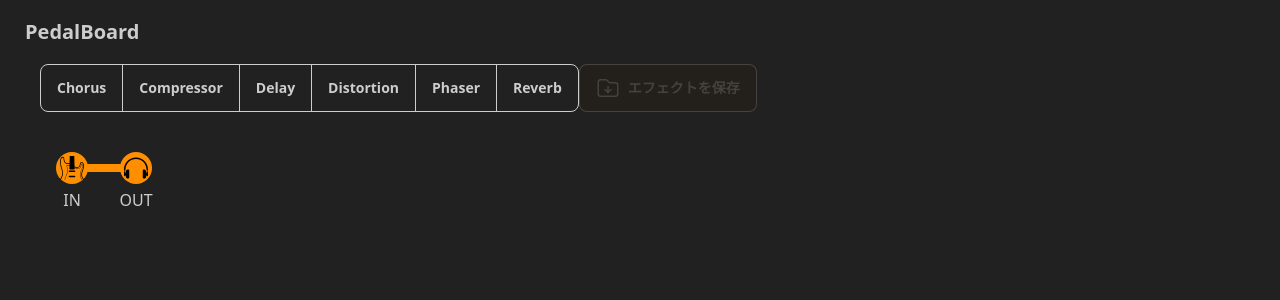
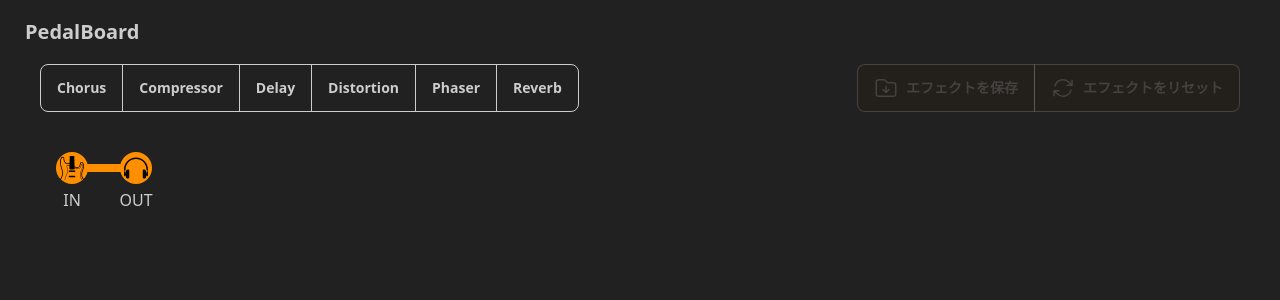
Before and after one commit to meuzi8122/spotify-pedalboard-control, a SvelteKit app: page / in a window 1280 px wide. Shown: the top 300 px of the page. Built offline with nearby package versions, Linux system fonts and the light colour scheme.

Commit message:
リセットボタン追加

```diff
--- /dev/null
+++ b/src/lib/component/icon/ResetIcon.svelte
@@ -0,0 +1,14 @@
+<svg
+  xmlns="http://www.w3.org/2000/svg"
+  fill="none"
+  viewBox="0 0 24 24"
+  stroke-width="1.5"
+  stroke="currentColor"
+  class="size-6"
+>
+  <path
+    stroke-linecap="round"
+    stroke-linejoin="round"
+    d="M16.023 9.348h4.992v-.001M2.985 19.644v-4.992m0 0h4.992m-4.993 0 3.181 3.183a8.25 8.25 0 0 0 13.803-3.7M4.031 9.865a8.25 8.25 0 0 1 13.803-3.7l3.181 3.182m0-4.991v4.99"
+  />
+</svg>
--- a/src/routes/+page.svelte
+++ b/src/routes/+page.svelte
@@ -8,6 +8,7 @@
   import GuitarIcon from "$lib/component/icon/GuitarIcon.svelte";
   import HeadphoneIcon from "$lib/component/icon/HeadphoneIcon.svelte";
   import PedalIcon from "$lib/component/icon/PedalIcon.svelte";
+  import ResetIcon from "$lib/component/icon/ResetIcon.svelte";
   import SaveIcon from "$lib/component/icon/SaveIcon.svelte";
   import TrashIcon from "$lib/component/icon/TrashIcon.svelte";
   import { VALID_MUSIC_FILE_EXTENSIONS } from "$lib/constant";
@@ -70,6 +71,12 @@
     pedals = pedals.filter((pedal) => pedal.id != selectedPedalId);
   }
 
+  function deleteAllPedals() {
+    pedals = [];
+  }
+
+  $: hasNoPedals = pedals.length == 0;
+
   async function applyEffects() {
     const inputFilePath = await FileDialogUtil.selectInputFilePath(
       "エフェクトを適用するファイル",
@@ -117,7 +124,7 @@
 
 <div class="container mx-auto">
   <div class="flex mb-5">
-    <div class="join">
+    <div class="flex-1 join">
       <button class="btn btn-outline join-item" on:click={addChorus}>Chorus</button>
       <button class="btn btn-outline join-item" on:click={addCompressor}>Compressor</button>
       <button class="btn btn-outline join-item" on:click={addDelay}>Delay</button>
@@ -125,10 +132,14 @@
       <button class="btn btn-outline join-item" on:click={addPhaser}>Phaser</button>
       <button class="btn btn-outline join-item" on:click={addReverb}>Reverb</button>
     </div>
-    <div class="flex-none">
-      <button class="btn btn-outline btn-primary" on:click={applyEffects} disabled={pedals.length == 0}>
+    <div class="join flex-none">
+      <button class="btn btn-outline btn-primary join-item" on:click={applyEffects} disabled={hasNoPedals}>
         <SaveIcon />
         エフェクトを保存
+      </button>
+      <button class="btn btn-outline btn-error join-item" on:click={deleteAllPedals} disabled={hasNoPedals}>
+        <ResetIcon />
+        エフェクトをリセット
       </button>
     </div>
   </div>
@@ -138,7 +149,7 @@
         <GuitarIcon width={STEP_ICON_SIZE} height={STEP_ICON_SIZE} />
         IN
       </li>
-      {#each pedals as { id, name, kind }, index}
+      {#each pedals as { id }, index}
         <!-- svelte-ignore a11y-click-events-have-key-events -->
         <!-- svelte-ignore a11y-no-noninteractive-element-interactions -->
         <li class="step step-secondary pedal-step" data-content="" on:click={() => selectPedal(id)}>
```
